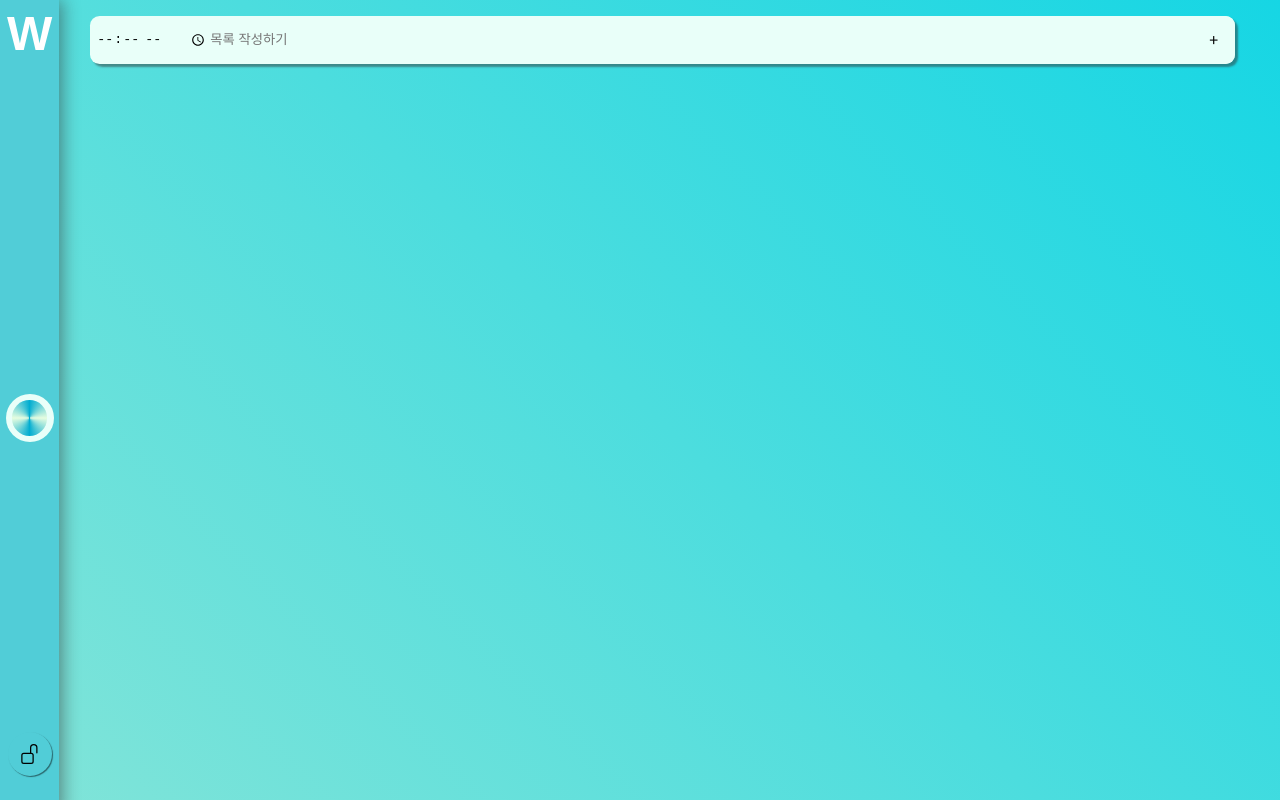
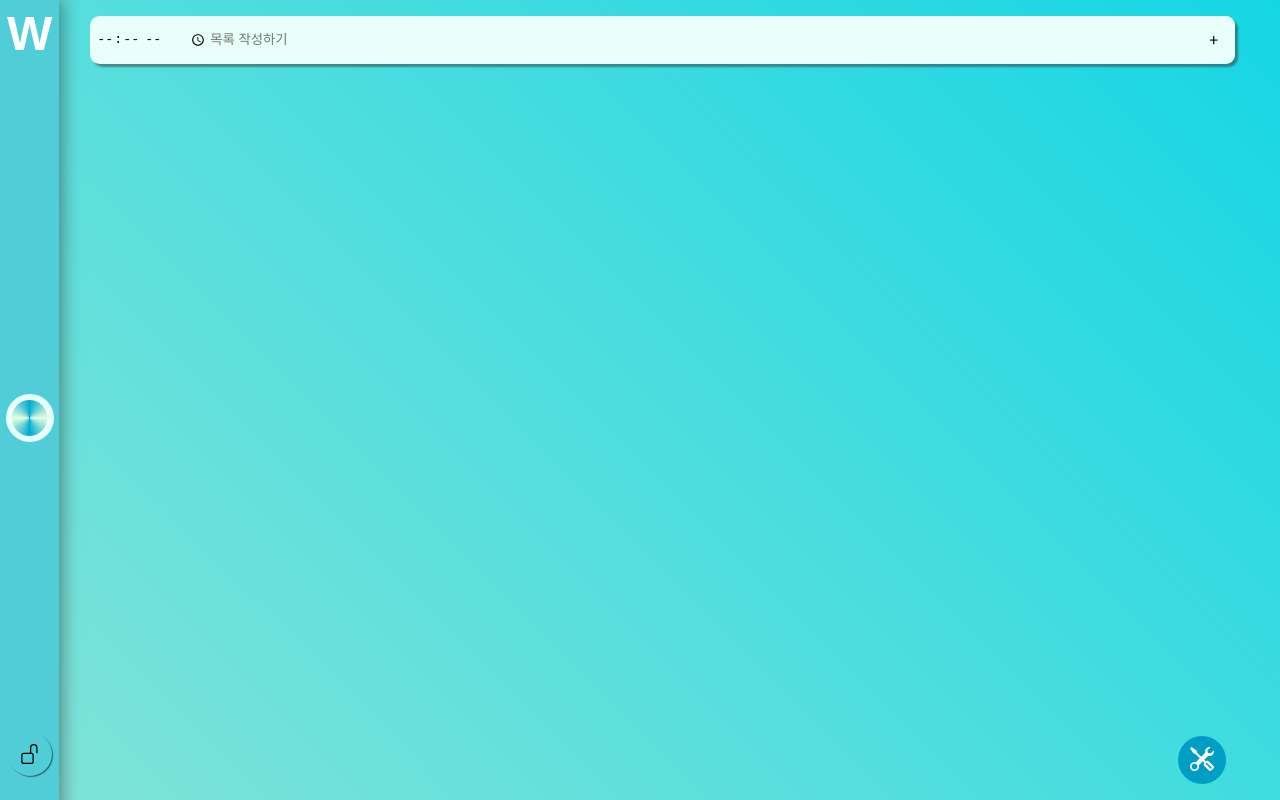
Before and after one commit to KimEunu/vue3-compo-todolist, a Vue app: page / in a window 1280 px wide. Built offline with nearby package versions, Linux system fonts and the light colour scheme; a web font is replaced by a local one.

Commit message:
function버튼
작성중

```diff
--- a/src/assets/base.css
+++ b/src/assets/base.css
@@ -6,6 +6,7 @@
   --color-main-bg: linear-gradient(45deg, #82e4d8, #16d6e4);
   --color-header-bg: #51cdd7;
   --color-highlight: #e6fde0;
+  --color-highlight-hard: #009ec5;
   --color-white: #e9fff9;
   --color-shadow-soft: #ededed;
   --color-shadow-hard: #3232327c;
@@ -15,7 +16,6 @@ body {
   margin: 0;
   padding: 0;
   background: var(--color-main-bg);
-
 }
 
 @media (prefers-color-scheme: dark) {
@@ -24,6 +24,7 @@ body {
     --color-main-bg: linear-gradient(45deg, #f6d365, #fda085);
     --color-header-bg: #ff9457;
     --color-highlight: #ffcc74;
+    --color-highlight-hard: #ff760e;
     --color-white: #fffeeb;
   }
 }
--- /dev/null
+++ b/src/components/icon/tool-icon.vue
@@ -0,0 +1,14 @@
+<template>
+  <svg
+    xmlns="http://www.w3.org/2000/svg"
+    width="24"
+    height="24"
+    fill="currentColor"
+    class="bi bi-tools"
+    viewBox="0 0 16 16"
+  >
+    <path
+      d="M1 0 0 1l2.2 3.081a1 1 0 0 0 .815.419h.07a1 1 0 0 1 .708.293l2.675 2.675-2.617 2.654A3.003 3.003 0 0 0 0 13a3 3 0 1 0 5.878-.851l2.654-2.617.968.968-.305.914a1 1 0 0 0 .242 1.023l3.27 3.27a.997.997 0 0 0 1.414 0l1.586-1.586a.997.997 0 0 0 0-1.414l-3.27-3.27a1 1 0 0 0-1.023-.242L10.5 9.5l-.96-.96 2.68-2.643A3.005 3.005 0 0 0 16 3c0-.269-.035-.53-.102-.777l-2.14 2.141L12 4l-.364-1.757L13.777.102a3 3 0 0 0-3.675 3.68L7.462 6.46 4.793 3.793a1 1 0 0 1-.293-.707v-.071a1 1 0 0 0-.419-.814L1 0Zm9.646 10.646a.5.5 0 0 1 .708 0l2.914 2.915a.5.5 0 0 1-.707.707l-2.915-2.914a.5.5 0 0 1 0-.708ZM3 11l.471.242.529.026.287.445.445.287.026.529L5 13l-.242.471-.026.529-.445.287-.287.445-.529.026L3 15l-.471-.242L2 14.732l-.287-.445L1.268 14l-.026-.529L1 13l.242-.471.026-.529.445-.287.287-.445.529-.026L3 11Z"
+    />
+  </svg>
+</template>
--- a/src/components/layout/layout.vue
+++ b/src/components/layout/layout.vue
@@ -1,12 +1,14 @@
 <script setup>
 import headerVue from './header.vue'
 import todoVue from '../todolist/todo.vue'
+import functionbuttonVue from '../ui/functionbutton.vue'
 </script>
 
 <template>
   <headerVue />
   <main id="main_content">
     <todoVue />
+    <functionbuttonVue />
   </main>
 
   <footer></footer>
@@ -16,17 +18,17 @@ import todoVue from '../todolist/todo.vue'
 #main_content {
   padding: 1rem;
   padding-left: 4rem;
+  padding-bottom: 4rem;
   width: calc(100vw - 5rem);
-  height: calc(100vh - 2rem);
-
+  height: calc(100vh - 5rem);
   touch-action: none;
 }
 @media (max-width: 46rem) {
   #main_content {
-    padding: 2rem;
-    width: calc(100vw - 4rem);
-    height: calc(100vh - 4rem);
-
+    padding: 2rem 1rem;
+    padding-bottom: 5rem;
+    width: calc(100vw - 2rem);
+    height: calc(100vh - 7rem);
   }
 }
 </style>
--- a/src/components/todolist/addlist.vue
+++ b/src/components/todolist/addlist.vue
@@ -1,8 +1,11 @@
 <script setup lang="ts">
 import addbuttonVue from '../ui/addbutton.vue'
+import { useTodoStore } from '../../store/todoStore'
 import { ref } from 'vue'
+
+const todo = useTodoStore()
 const emit = defineEmits<{
-  (e: 'formSubmitHandler', time: string, body: string): void
+  (e: 'formSubmitHandler', time: string, body: string, weekday: string): void
 }>()
 const props = defineProps<{ inputerror: boolean }>()
 function formSubmitHandler() {
@@ -10,6 +13,7 @@ function formSubmitHandler() {
     'formSubmitHandler',
     userInputTime.value.value,
     userInputBody.value.value,
+    todo.day,
   )
 }
 
--- a/src/components/todolist/todo.vue
+++ b/src/components/todolist/todo.vue
@@ -3,16 +3,17 @@ import addlistVue from '../todolist/addlist.vue'
 import { reactive } from 'vue'
 import TodoitemVue from './todoitem.vue'
 
+
 const error = reactive({ inputEmpty: false })
 const todo = reactive([])
-const formSubmitHandler = (time, body) => {
+const formSubmitHandler = (time, body, weekday) => {
   if (!time || !body) {
     error.inputEmpty = true
     setTimeout(() => {
       error.inputEmpty = false
     }, 750)
   } else {
-    todo.push({ time: time, content: body })
+    todo.push({ time: time, content: body, day: weekday })
   }
 }
 </script>
@@ -23,9 +24,10 @@ const formSubmitHandler = (time, body) => {
   />
   <section>
     <div v-for="(item, index) in todo" :key="index">
-      <TodoitemVue :time="item.time" :content="item.content" />
+      <TodoitemVue :time="item.time" :content="item.content" :day="item.day" />
     </div>
   </section>
+
 </template>
 
 <style scoped>
--- a/src/components/todolist/todoitem.vue
+++ b/src/components/todolist/todoitem.vue
@@ -1,15 +1,11 @@
 <script setup>
-import { useTodoStore } from '../../store/todoStore'
-const todo = useTodoStore()
-const props = defineProps(['time', 'content'])
+const props = defineProps(['time', 'content', 'day'])
 const dayTime = props.time.split('').slice(0, 2).join('')
 </script>
 
 <template>
   <div class="todoitem">
-    <span class="day">
-      {{ todo.day }}요일
-    </span>
+    <span class="day">{{ props.day }}요일</span>
     <span v-if="12 > dayTime > 0">오전</span>
     <span v-else>오후</span>
     <time>
--- /dev/null
+++ b/src/components/ui/functionbutton.vue
@@ -0,0 +1,36 @@
+<script setup>
+import toolIconVue from '../icon/tool-icon.vue'
+</script>
+<template>
+  <div class="function-btn">
+    <toolIconVue />
+    <div class="function-bar"></div>
+  </div>
+</template>
+<style scoped>
+.function-btn {
+  position: fixed;
+  width: 3rem;
+  height: 3rem;
+  left: 92%;
+  top: 92%;
+  text-align: center;
+  background-color: var(--color-highlight-hard);
+  line-height: 3.6rem;
+  border-radius: 50%;
+  color: white;
+}
+.function-bar {
+  position: fixed;
+  width: 12rem;
+  height: 3rem;
+  left: calc(92% - 12rem);
+  top: 92%;
+  background-color: white;
+  transition: all 1s ease;
+  transform: scaleX(0);
+}
+.function-btn:hover .function-bar {
+  transform: scaleX(1);
+}
+</style>
--- a/src/components/ui/selectwheel.vue
+++ b/src/components/ui/selectwheel.vue
@@ -15,7 +15,6 @@ const leaveSelected = (event) => {
   event.preventDefault()
   // event.target.style.
 }
-// const week = ['Mon', 'Tue', 'Wed', 'Thur', 'Fri', 'Sat', 'Sun']
 const weekday = '월화수목금토일'
 const week = [...weekday.split('')]
 </script>
@@ -44,7 +43,7 @@ const week = [...weekday.split('')]
   left: -8rem;
   width: 16rem;
   height: 16rem;
-  background: radial-gradient(var(--color-highlight), var(--color-main-bri));
+  background: var(--color-white);
   user-select: none;
   border-radius: 0 50% 50% 0;
   animation: wheel 500ms forwards;
@@ -57,7 +56,7 @@ const week = [...weekday.split('')]
   position: relative;
   top: calc(50% - 8rem);
   z-index: 2;
-  color: white;
+  color: var(--color-main-bri);
   text-align: center;
   margin: 0 auto;
   height: 1.3rem;
@@ -73,7 +72,7 @@ const week = [...weekday.split('')]
 }
 .select_button_wheel h2:nth-child(2),
 .select_button_wheel h2:nth-child(6) {
-  left: 3.6rem;
+  left: 4rem;
 }
 .select_button_wheel h2:nth-child(3),
 .select_button_wheel h2:nth-child(5) {
```
